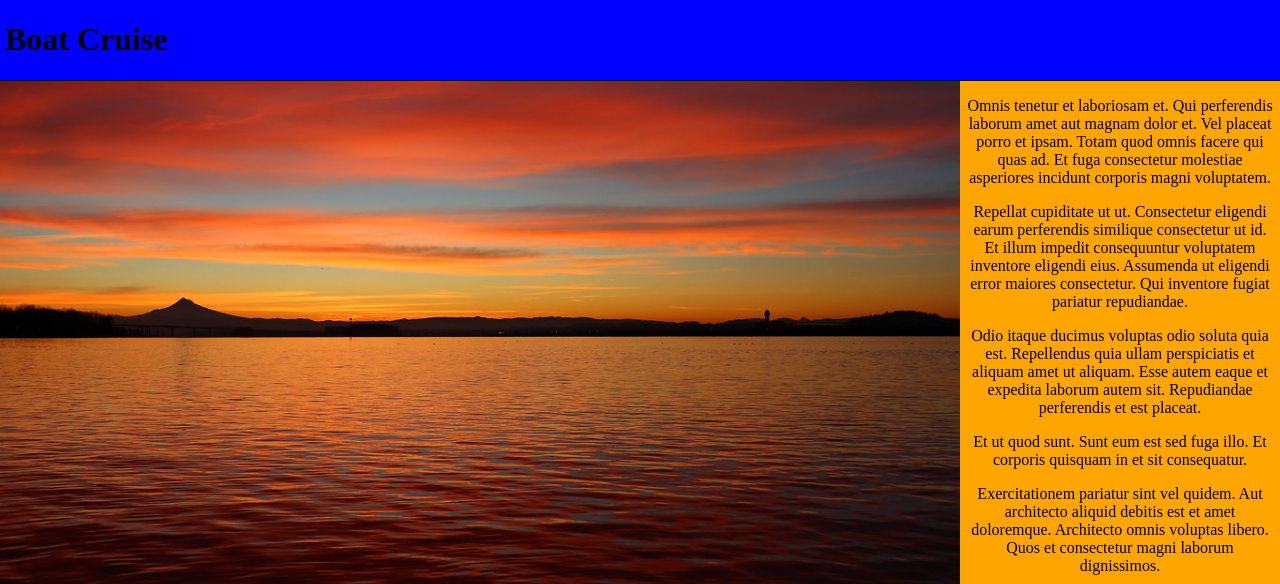
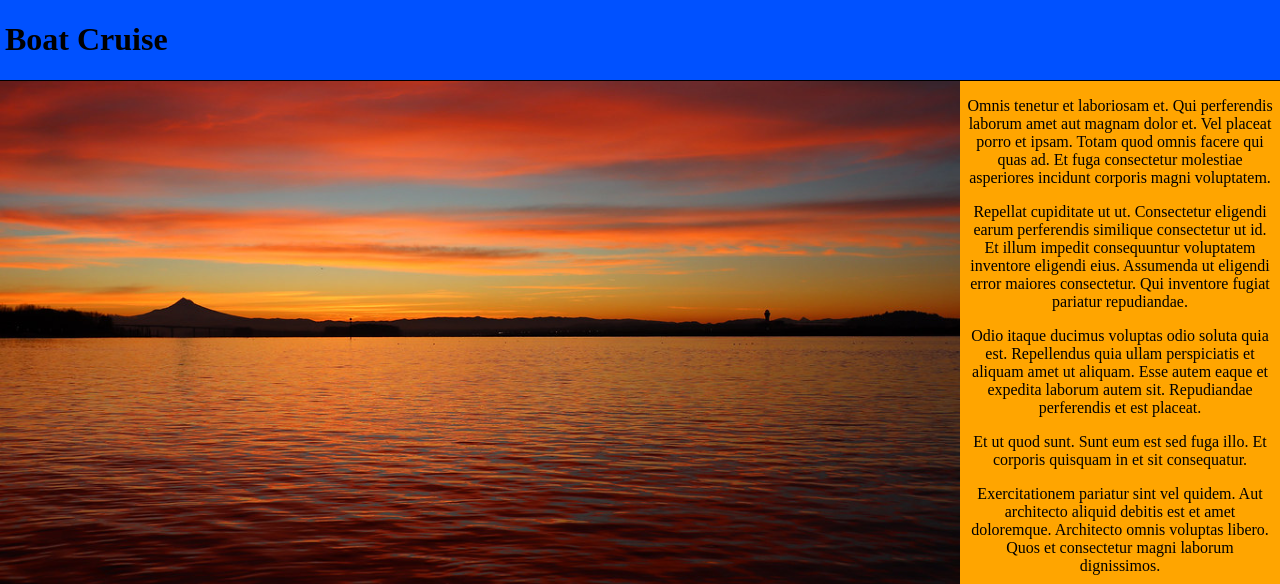
Before and after one commit to RyanObryan/example-site, a plain HTML site: page index.html in a window 1280 px wide. Shown: the top 584 px of the page. Drawn offline with Linux system fonts and the light colour scheme.

Commit message:
Update main.css
Nicer blue for header

```diff
--- a/main.css
+++ b/main.css
@@ -72,7 +72,7 @@ body {
 
 .header {
 	grid-area: h;
-	background-color: blue;
+	background-color: rgb(0, 81, 255);
 	text-align:left;
 	border-bottom: 1px solid rgb(0, 0, 0);
 
```
